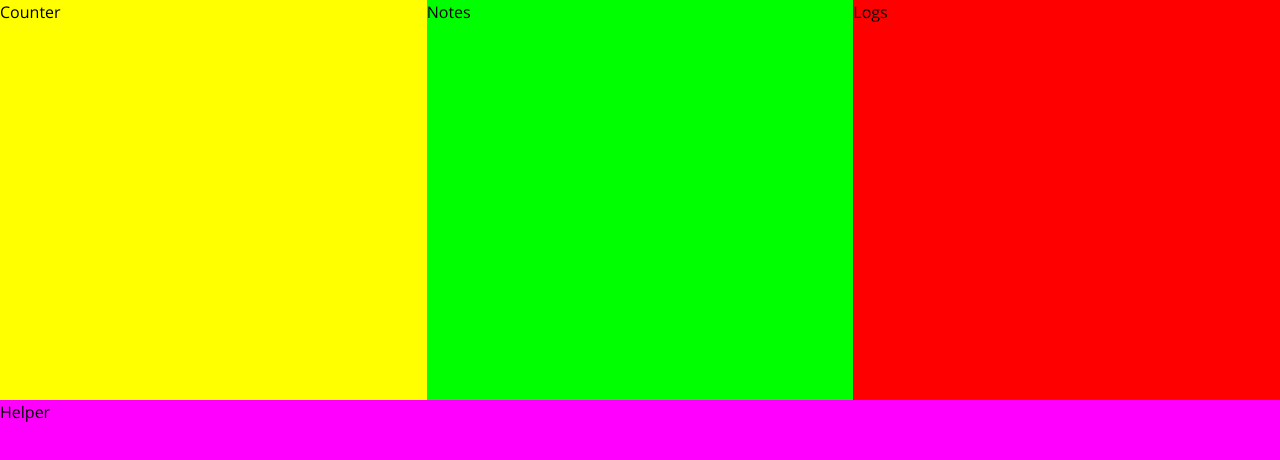
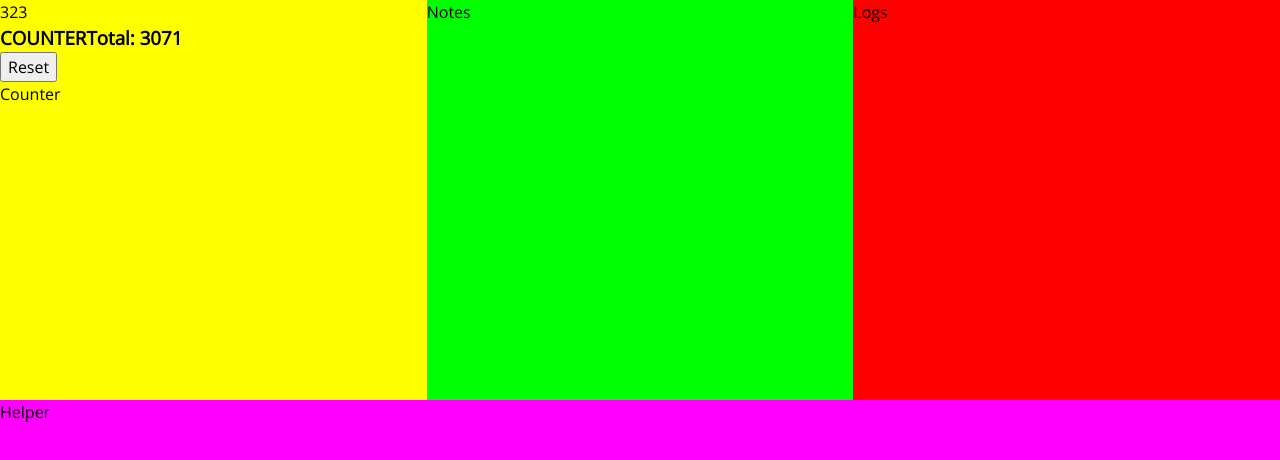
Before and after one commit to xkamui/Dashboard, a React (Create React App) app: page / in a window 1280 px wide. Shown: the top 460 px of the page. Built offline with nearby package versions, Linux system fonts and the light colour scheme.

Commit message:
HTML header for the counter component

```diff
--- a/src/Counter/index.js
+++ b/src/Counter/index.js
@@ -1,13 +1,23 @@
-import '../assets/styles/Counter.css';
+import "../assets/styles/Counter.css";
 
-export default function Counter(){
-
-    return (
-        <div id="count" className="board">
-            <div className="wrapper">
-                Counter
-            </div>
+export default function Counter() {
+  return (
+    <div id="count" className="board">
+      <div className="board-header">
+        <div className="current">323</div>
+        <div className="title">
+          <h3>
+            COUNTER
+            <span>
+              Total: <span className="total-users">3071</span>
+            </span>
+          </h3>
         </div>
-    );
-
+        <div className="reset">
+          <button className="reset-counter">Reset</button>
+        </div>
+      </div>
+      <div className="wrapper">Counter</div>
+    </div>
+  );
 }
```
